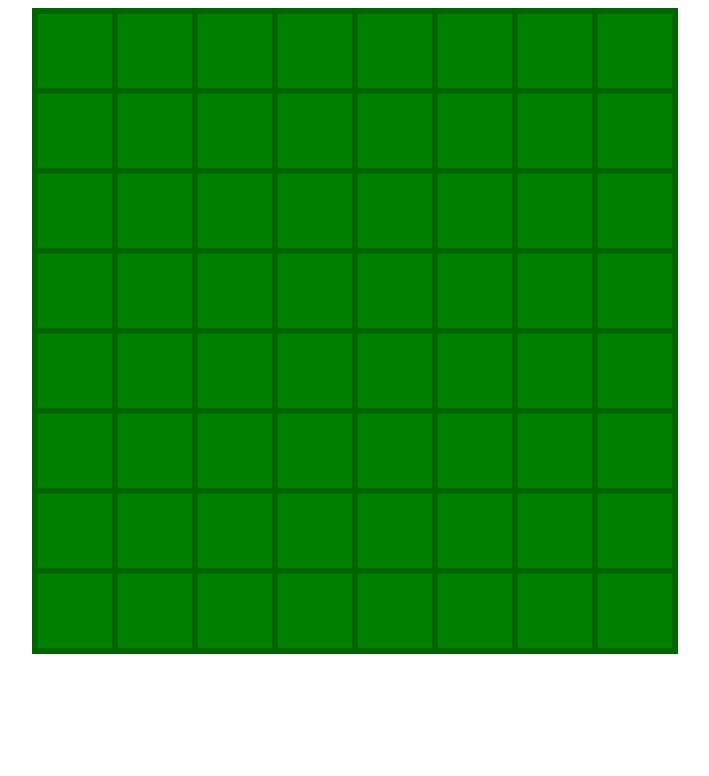
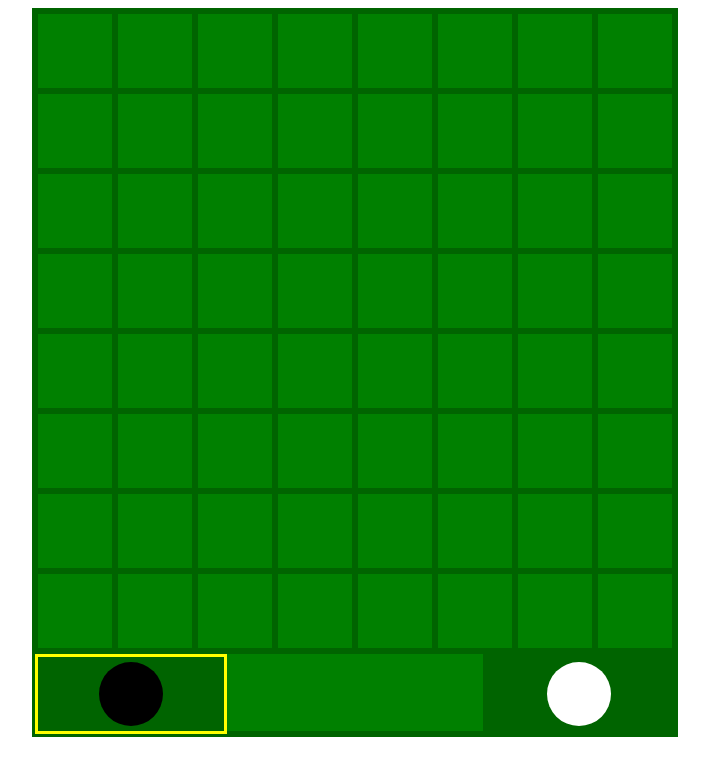
Before and after one commit to yatabis/kassen_reversi, a plain HTML site: page assets/index.html in a window 1280 px wide. Shown: the whole page, without its empty margins (285-994 px from the left). Drawn offline with nearby package versions, Linux system fonts and the light colour scheme.

Commit message:
ターン切り替え実装

```diff
--- a/assets/app.js
+++ b/assets/app.js
@@ -20,9 +20,25 @@ const cell = {
   }
 };
 
-const board = {
+const panel = {
+  template: `<div class="panel">
+  <div class="panel-item" :class="{ 'panel-active': turn === ${STONE.BLACK} }" @click="onClick(${STONE.BLACK})"><div class="panel-stone panel-black"></div></div>
+  <div class="panel-info"></div>
+  <div class="panel-item" :class="{ 'panel-active': turn === ${STONE.WHITE} }" @click="onClick(${STONE.WHITE})"><div class="panel-stone panel-white"></div></div>
+</div>`,
+  props: ['turn'],
+  emits: ['changeTurn'],
+  methods: {
+    onClick(turn) {
+      this.$emit('changeTurn', turn);
+    }
+  }
+};
+
+const app = {
   components: {
     'cell': cell,
+    'panel': panel,
   },
   data() {
     return {
@@ -63,12 +79,14 @@ const board = {
     put(id) {
       this.socket.send(`${this.turn}: ${id}`);
     },
+    changeTurn(turn) {
+      this.turn = turn;
+    },
     receive(msg) {
       const { black, white } = JSON.parse(msg);
       this.update(BigInt(black), BigInt(white));
     }
   }
 };
-// 日本語を書くテスト
 
-Vue.createApp(board).mount('#board');
+Vue.createApp(app).mount('#app');
--- a/assets/index.html
+++ b/assets/index.html
@@ -6,10 +6,13 @@
     <link rel="stylesheet" href="style.css">
 </head>
 <body>
-<div id="board">
-  <template v-for="(row, i) in board">
-    <cell v-for="(stone, j) in row" :id="i * 8 + j" :stone="stone" @put="put"></cell>
-  </template>
+<div id="app">
+  <div class="board">
+    <template v-for="(row, i) in board">
+      <cell v-for="(stone, j) in row" :id="i * 8 + j" :stone="stone" @put="put"></cell>
+    </template>
+  </div>
+  <panel :turn="turn" @change-turn="changeTurn"></panel>
 </div>
 <script src="https://unpkg.com/vue@next"></script>
 <script src="app.js"></script>
--- a/assets/style.css
+++ b/assets/style.css
@@ -1,4 +1,4 @@
-#board {
+.board {
   display: grid;
   grid-template-rows: repeat(8, 1fr);
   grid-template-columns: repeat(8, 1fr);
@@ -19,3 +19,44 @@
   margin: 5%;
   border-radius: 50%;
 }
+
+.panel {
+  display: grid;
+  grid-template-columns: 3fr 4fr 3fr;
+  width: 80vh;
+  height: 10vh;
+  margin: auto;
+  border: darkgreen solid;
+  border-top: none;
+}
+
+.panel-item {
+  display: flex;
+  background-color: darkgreen;
+  border: darkgreen solid;
+  cursor: pointer;
+}
+
+.panel-info {
+  background-color: green;
+  border-bottom: darkgreen solid;
+}
+
+.panel-stone {
+  width: 8vh;
+  height: 8vh;
+  margin: auto;
+  border-radius: 50%;
+}
+
+.panel-black {
+  background-color: black;
+}
+
+.panel-white {
+  background-color: white;
+}
+
+.panel-active {
+  border: yellow solid;
+}
```
